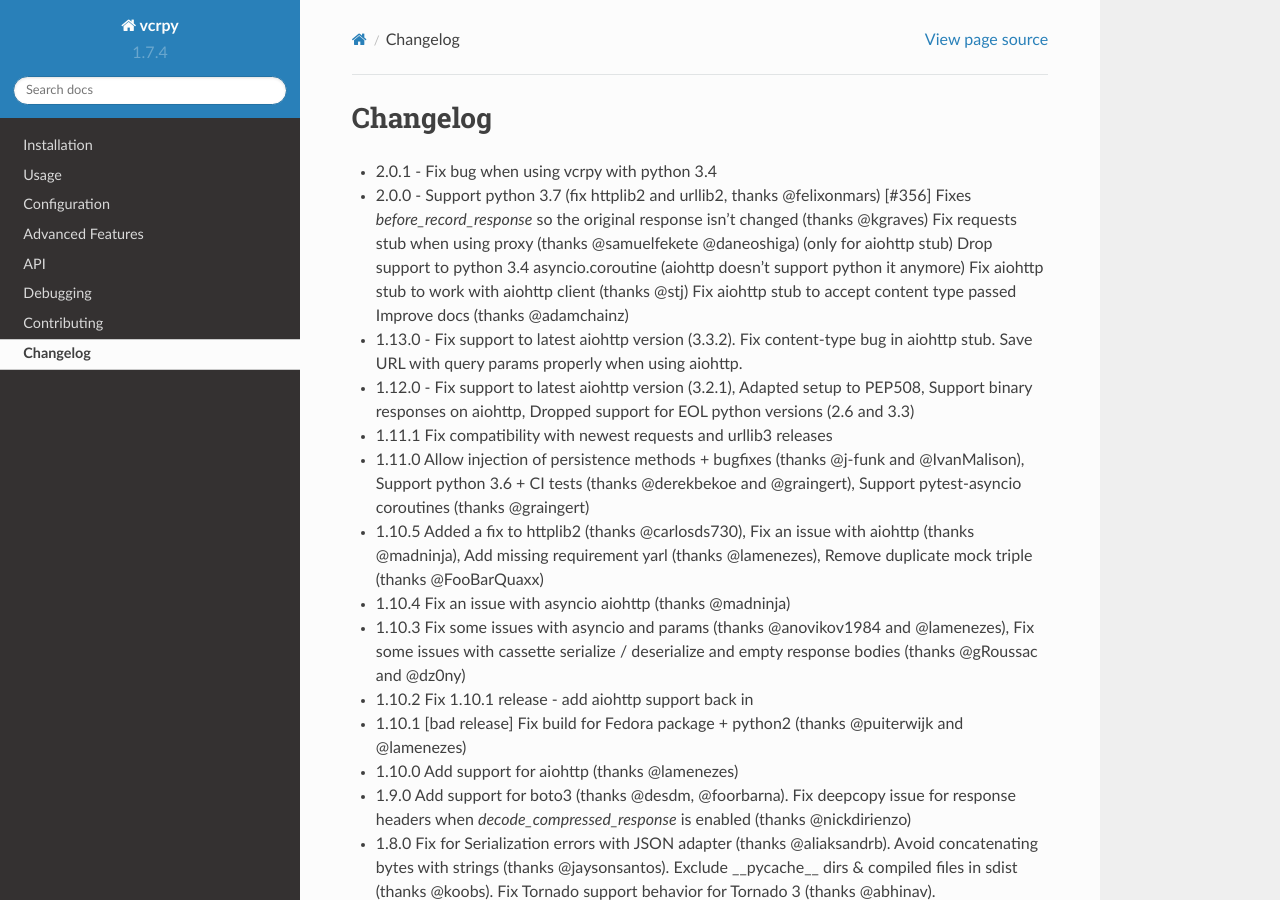
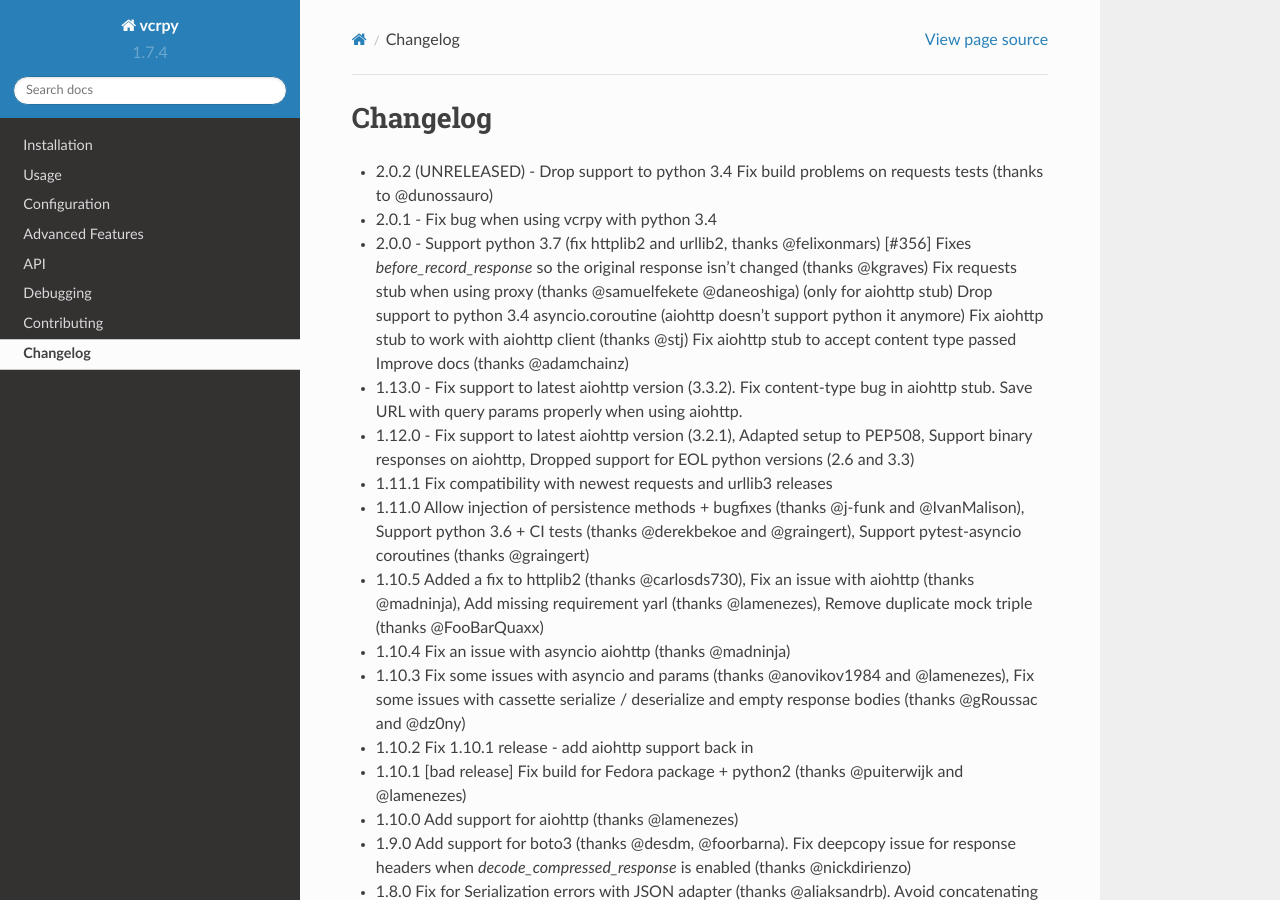
Before and after one commit to kevin1024/vcrpy, a Sphinx documentation site: the page built from docs/changelog.rst, in a window 1280 px wide and 900 px high. Built offline with Sphinx 7.4.7 and the Read the Docs theme 2.0.0, drawn with Linux system fonts in a browser that asks for light colours.

Commit message:
Fix build problems on requests tests due to SSL certificate problems

```diff
--- a/docs/changelog.rst
+++ b/docs/changelog.rst
@@ -1,5 +1,7 @@
 Changelog
 ---------
+-  2.0.2 (UNRELEASED) - Drop support to python 3.4
+   Fix build problems on requests tests (thanks to @dunossauro)
 -  2.0.1 - Fix bug when using vcrpy with python 3.4
 -  2.0.0 - Support python 3.7 (fix httplib2 and urllib2, thanks @felixonmars)
    [#356] Fixes `before_record_response` so the original response isn't changed (thanks @kgraves)
```
Also changed, not shown: 2 other files.
